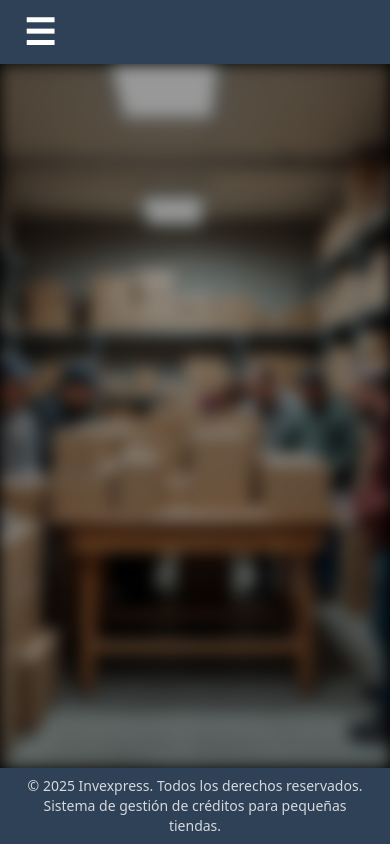
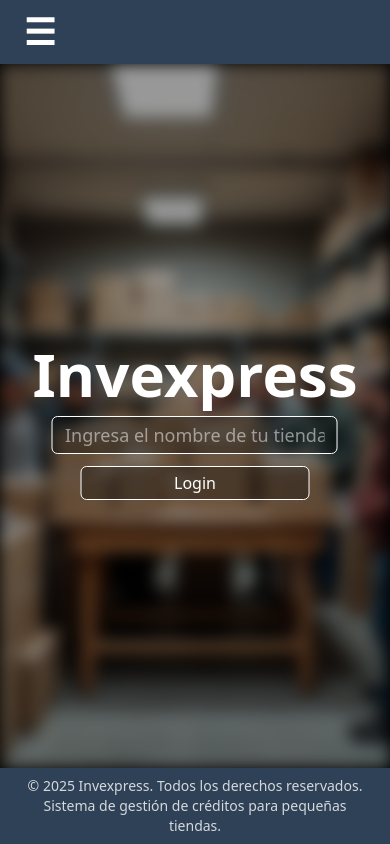
Before and after one commit to RDev00/konfia, a React (Vite) app: page / in a window 390 px wide. Built offline with nearby package versions, Linux system fonts and the light colour scheme.

Commit message:
Pagina principal
Pagina principal terminada, arreglada, funcional y responsive. Despues de esto seguiran los disenos y tratare de agregarlos junto a la paleta de colores al repositorio.

```diff
--- a/src/components/homepage-login.jsx
+++ b/src/components/homepage-login.jsx
@@ -1,11 +1,27 @@
+import { useRef } from 'react';
+
 function HomePageLogin() {
+	const storeInput = useRef(null)
+
+	function redirectToLogin() {
+		let inputText = storeInput.current.value;
+		inputText = inputText.replace(/\s/g, '');
+		if(inputText.length >= 1) {
+			localStorage.setItem('store', inputText);
+		}
+
+		window.location.href = "/login";
+	}
+
 	return (
-		<div>
-			<h2> Invexpress </h2>
-			<form>
-				<input placeholder="Ingresa el nombre de tu tienda" />
-				<button type="submit"> Login </button>
-			</form>
+		<div className="fixed top-[50%] left-[50%] transform-[translate(-50%,-50%)] flex flex-col justify-center items-center gap-3">
+			<h2 className="text-6xl font-bold"> Invexpress </h2>
+			<div className="flex flex-col md:flex-row justify-center items-center gap-3">
+				<input placeholder="Ingresa el nombre de tu tienda" ref={storeInput} className="border border-white px-3 py-1 rounded-md bg-[rgba(0,0,0,0.3)] focus:outline-none focus:scale-105 duration-250 text-center w-full md:w-auto text-lg md:text-base" />
+				<button type="button" onClick={() => redirectToLogin()} className="border border-white px-3 py-1 rounded-md duration-250 cursor-pointer bg-[rgba(0,0,0,0.3)] hover:text-black hover:bg-[#F5EFEB] hover:scale-110 hover:bg-[#0000] focus:outline-none focus:text-black focus:bg-[#F5EFEB] focus:scale-110 focus:bg-[#0000] w-[80%] md:w-auto text-md"> Login </button>
+			</div>
 		</div>
 	)
 }
+
+export default HomePageLogin;
--- a/src/components/navSection.jsx
+++ b/src/components/navSection.jsx
@@ -1,12 +1,21 @@
 import ListItem from './subcomponents/listItem';
 
 function NavSection(props) {
+  function redirectToRegister() { window.location.href = '/register' }
+
   return (
-    <section ref={props.ref} className="z-5 fixed flex-col bg-[#F5EFEB] text-black max-w-[50dvw] py-[1rem] min-h-[100dvh] top-0 left-0 hidden">
+    <section ref={props.ref} className="z-5 fixed flex justify-start items-center gap-4 flex-col bg-[#F5EFEB] text-black w-full md:w-auto md:max-w-[50dvw] py-[1rem] min-h-[100dvh] top-0 left-0 hidden">
 
-      <button onClick={props.function} className="absolute top-2 left-[110%] text-2xl font-bold bg-[rgba(255,255,255,0.5)] block aspect-square w-[2.5rem] rounded-full flex items-center justify-center cursor-pointer duration-250 hover:brightness-70"> × </button>
+      <button onClick={props.function} className="absolute top-2 right-0 md:left-[110%] text-2xl font-bold bg-[rgba(255,255,255,0.5)] block aspect-square w-[2.5rem] rounded-full flex items-center justify-center cursor-pointer duration-250 hover:brightness-70"> × </button>
 
-      <ListItem text="Acerca de nosotros" link="/about" />
+      <h2 className="text-black text-center text-xl font-bold"> Configuracion </h2>
+      <ul className="list-none">
+        <ListItem text="Acerca de nosotros" link="/about" />
+        <ListItem text="Configuracion" link="/settings" />
+        <ListItem text="Informa un error" link="/report" />
+      </ul>
+
+      <button type="button" onClick={() => redirectToRegister()} className="mt-auto cursor-pointer border border-black w-[80%] rounded-md py-1 bg-black text-white duration-250 hover:scale-110"> Registrarme </button>
 
     </section>
   )
--- a/src/components/subcomponents/listItem.jsx
+++ b/src/components/subcomponents/listItem.jsx
@@ -1,6 +1,6 @@
 function ListItem(props) {
   return (
-    <li className="list-none cursor-pointer text-lg px-5 p-1 duration-250 hover:bg-[rgba(0,0,0,0.2)]">
+    <li className="list-none cursor-pointer text-lg text-center py-1 px-10 duration-250 hover:bg-[rgba(0,0,0,0.2)]">
       <a href={props.link}> {props.text} </a>
     </li>
   )
--- a/src/features/header.jsx
+++ b/src/features/header.jsx
@@ -1,5 +1,6 @@
 import NavButton from '../components/navButton';
 import NavSection from '../components/navSection';
+import HomePageLogin from '../components/homepage-login';
 import { useRef } from 'react';
 
 function Header(props) {
@@ -8,13 +9,13 @@ function Header(props) {
   function openNav() {
     navSection.current.classList.add('flex');
     navSection.current.classList.remove('hidden');
-    navSection.current.classList.add('slide-right');
-    navSection.current.classList.remove('slide-left');
+    navSection.current.classList.remove('slide-right');
+    navSection.current.classList.add('slide-left');
   }
 
   function closeNav() {
-  navSection.current.classList.remove('slide-right');
-  navSection.current.classList.add('slide-left');
+  navSection.current.classList.add('slide-right');
+  navSection.current.classList.remove('slide-left');
   const handleAnimationEnd = () => {
     navSection.current.classList.remove('flex');
     navSection.current.classList.add('hidden');
@@ -27,6 +28,7 @@ function Header(props) {
   return (
     <header className="bg-[#2f4156] px-[1rem] py-[0.5rem] z-2">
       <NavButton function={() => openNav()} />
+        <HomePageLogin />
       <NavSection ref={navSection} function={() => closeNav()} />
     </header>
   )
```
